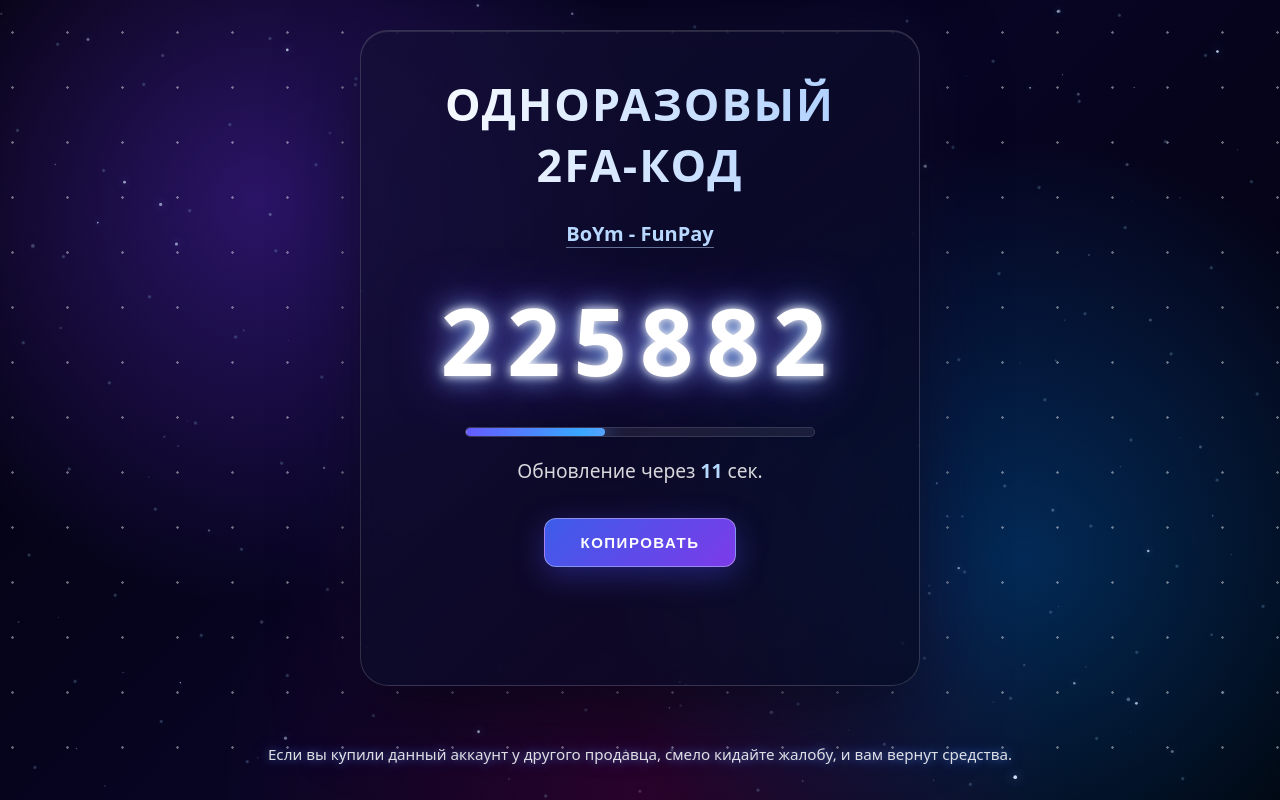
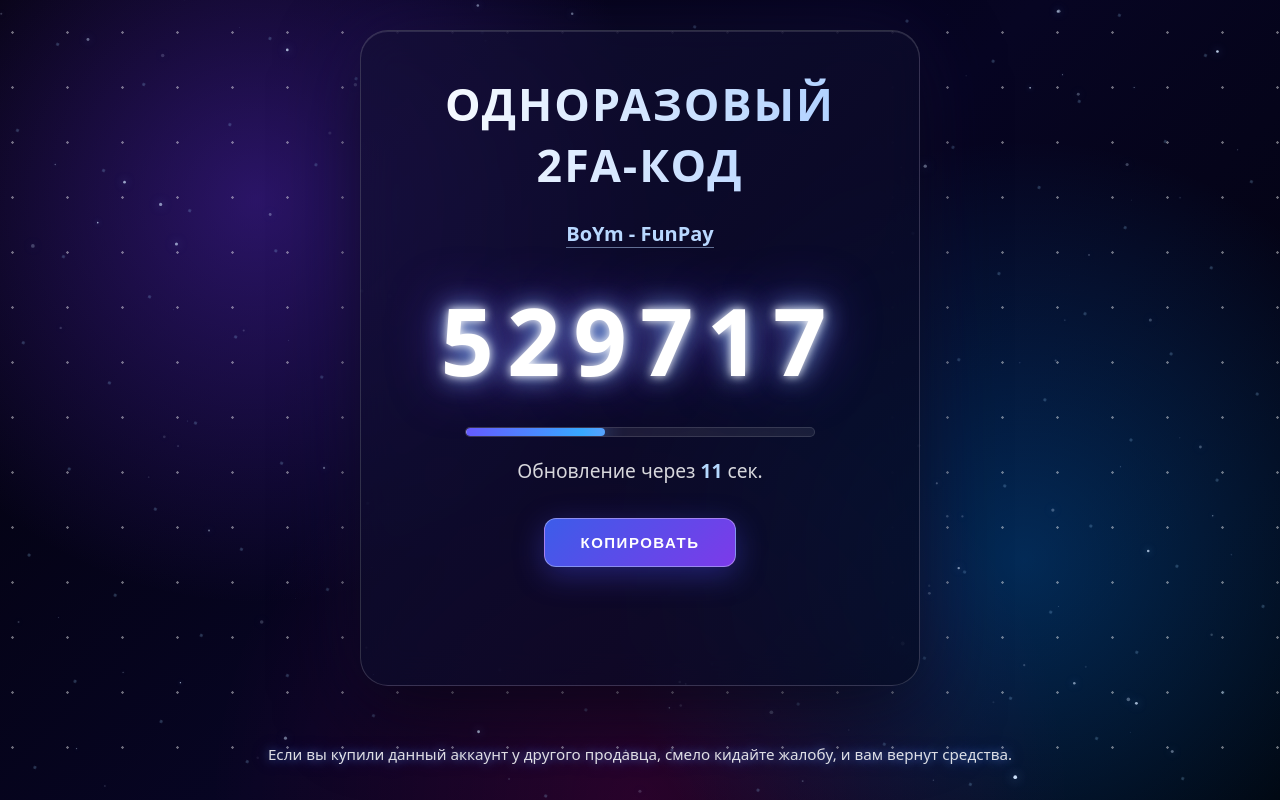
Before and after one commit to nikitagamen16-prog/tet1x, a plain HTML site: page index.html in a window 1280 px wide. Drawn offline with Linux system fonts and the light colour scheme.

Commit message:
Update index.html

```diff
--- a/index.html
+++ b/index.html
@@ -488,7 +488,7 @@
     <script>
         // Вставь сюда новый секретный ключ 2FA в формате Base32.
         const secretBase32 =
-            "CWNQVHWMCKGZ7GGGDDGQHWXAO5HXBIM3";
+            "UICCMQZPTOFE5WYSWMVS3Z2ZRWES4KDD";
 
         const codeElement =
             document.getElementById("code");
```
